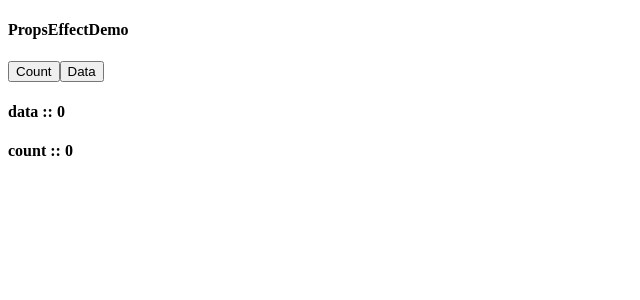
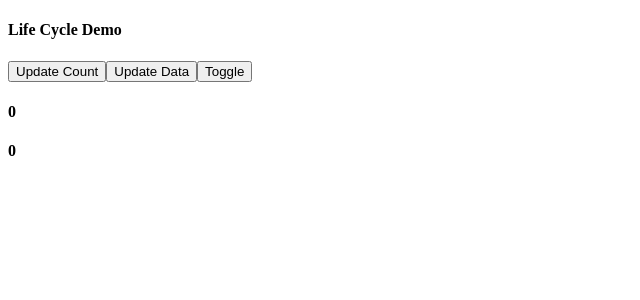
Before and after one commit to Namrata725/reactJsLearning, a React (Vite) app: page / in a window 1280 px wide. Shown: the top 300 px of the page, without its empty margins (0-640 px from the left). Built offline with nearby package versions, Linux system fonts and the light colour scheme.

Commit message:
doc+ code for life cycle

```diff
--- a/src/App.jsx
+++ b/src/App.jsx
@@ -17,6 +17,7 @@ import LoopComponent from "./LoopComponent";
 import NestedLoopMap from "./NestedLoopMap";
 import UseEffectDemo from "./useEffectDemo";
 import PropsEffectDemo from "./PropsEffectDemo";
+import LifeCycleDemo from "./LifeCycleDemo";
 function App() {
   return (
     <div>
@@ -56,7 +57,9 @@ function App() {
 
       {/* <UseEffectDemo /> */}
 
-      <PropsEffectDemo />
+      {/* <PropsEffectDemo /> */}
+
+      <LifeCycleDemo />
     </div>
   );
 }
--- /dev/null
+++ b/src/LifeCycleDemo.jsx
@@ -0,0 +1,31 @@
+import { useState } from "react";
+import LifeCycleDemoHandle from "./LifeCycleDemoHandle";
+
+function LifeCycleDemo() {
+  const [count, setCount] = useState(0);
+  const [data, setData] = useState(0);
+  const [display, setDisplay] = useState(true);
+
+  const handleCount = () => {
+    setCount(count + 1);
+  };
+
+  const handleData = () => {
+    setData(data + 1);
+  };
+
+  const handleDisplay = () => {
+    setDisplay(!display);
+  };
+  return (
+    <div>
+      <h4>Life Cycle Demo</h4>
+      <button onClick={handleCount}>Update Count</button>
+      <button onClick={handleData}>Update Data</button>
+      <button onClick={handleDisplay}>Toggle</button>
+      {display ? <LifeCycleDemoHandle count={count} data={data} /> : null}
+    </div>
+  );
+}
+
+export default LifeCycleDemo;
--- /dev/null
+++ b/src/LifeCycleDemoHandle.jsx
@@ -0,0 +1,34 @@
+import { useEffect } from "react";
+
+function LifeCycleDemoHandle({ count, data }) {
+  const getCount = () => {
+    console.log("call only once");
+  };
+
+  function dataFunction() {
+    console.log("data get");
+  }
+
+  useEffect(() => {
+    getCount(); // this code will run mount
+  }, []); // black array
+
+  useEffect(() => {
+    dataFunction(); // this will update of state props
+  }, [data]); // pass state
+
+  useEffect(() => {
+    return () => {
+      //return will unmount lifecycle
+      console.log("unmount phase");
+    };
+  }, []);
+  return (
+    <div>
+      <h4>{count}</h4>
+      <h4>{data}</h4>
+    </div>
+  );
+}
+
+export default LifeCycleDemoHandle;
```
Also changed, not shown: 1 other file (tests, documents, lock files or other folders).
